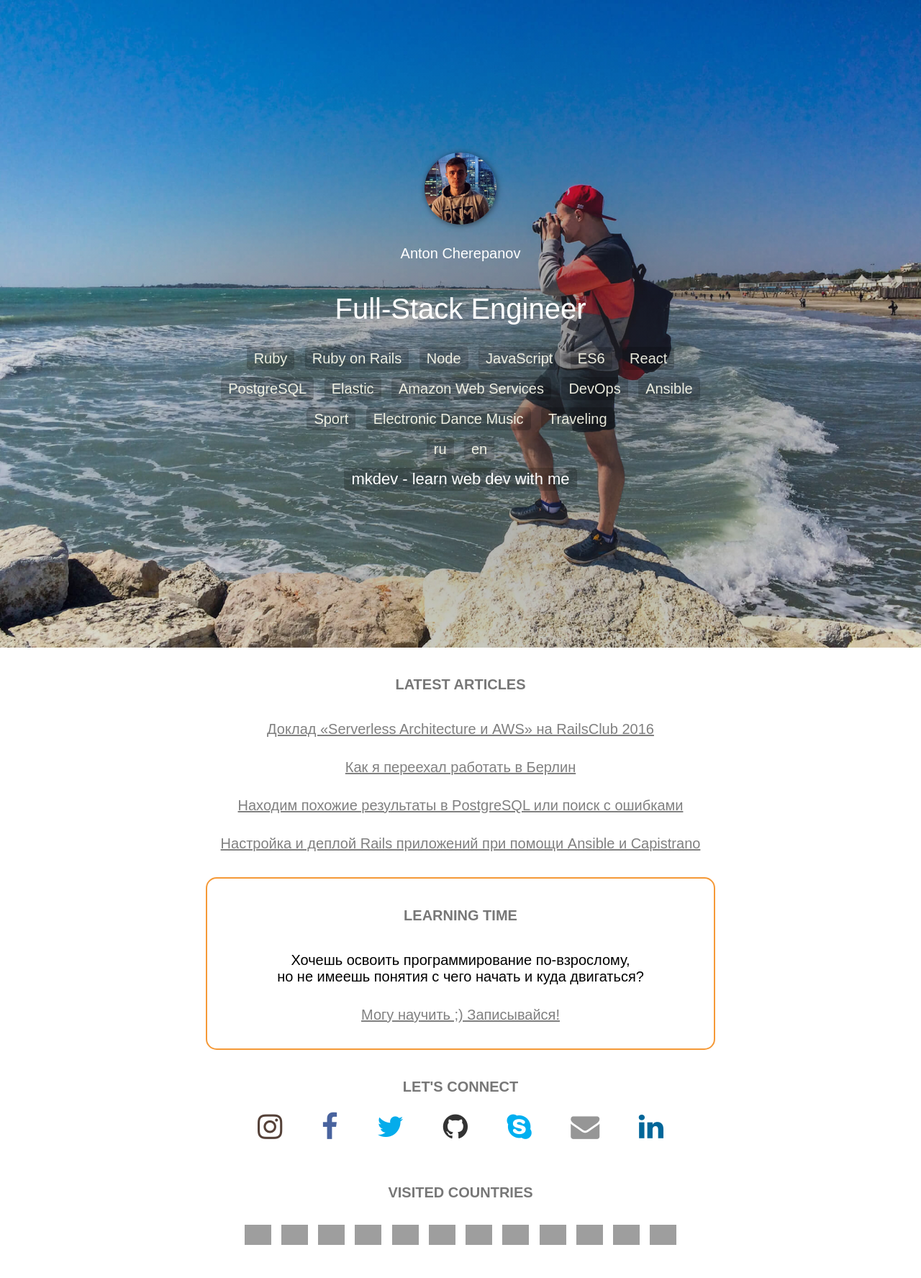
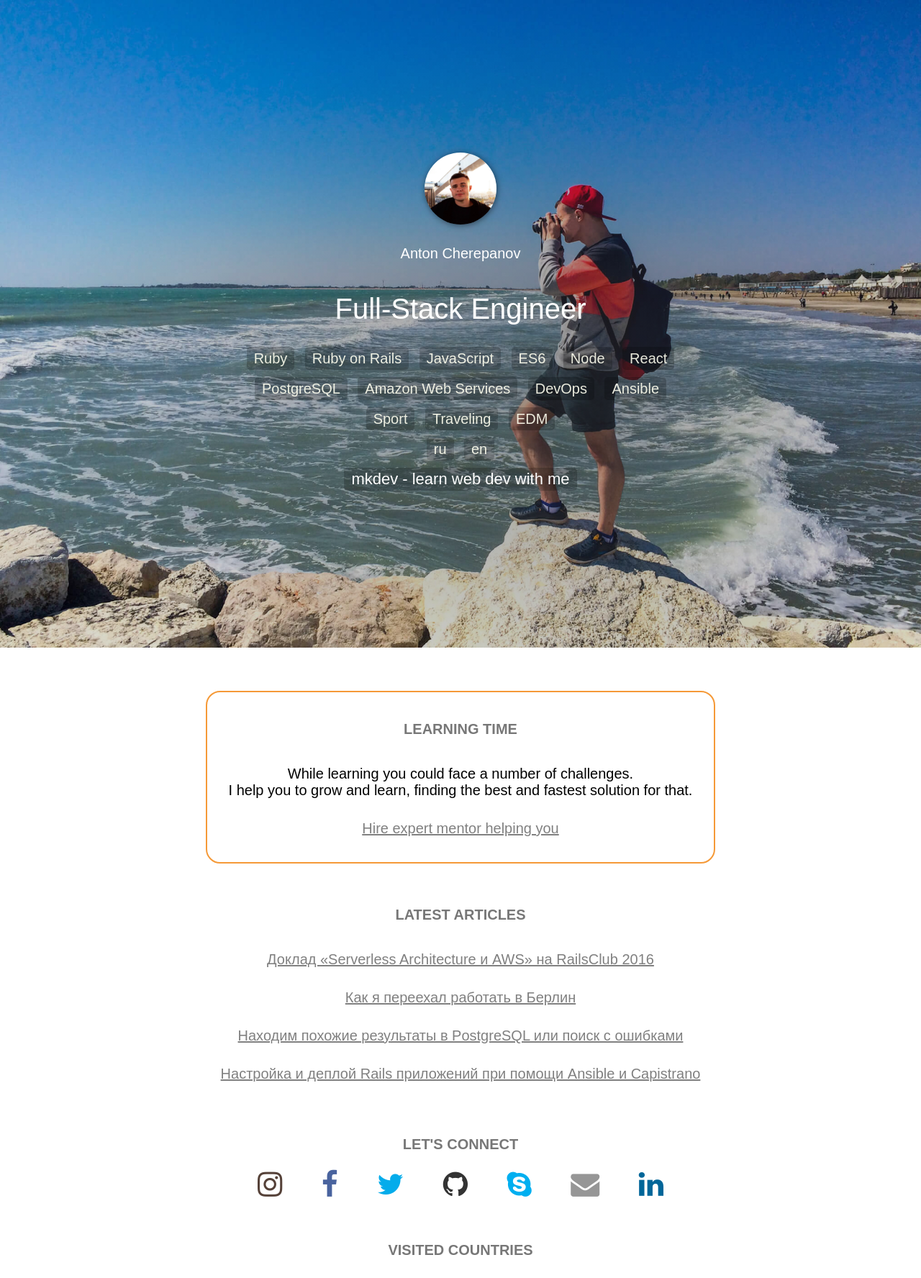
Before and after one commit to davetoxa/davetoxa.github.com, a Jekyll site: the page built from index.html, in a window 1280 px wide, cut to the strip 0-1776 px from the top of the page. Shown: the whole strip at 72% size. Built offline with Jekyll 4.4.1, drawn with Linux system fonts in a browser that asks for light colours; nearby versions of some CDN libraries; Markdown is read by kramdown in place of the engine named in the settings; grey boxes are pictures that could not be loaded.

Commit message:
Small update

```diff
--- a/_includes/intro.html
+++ b/_includes/intro.html
@@ -9,25 +9,24 @@
 				<ul class="tags">
 					<li class="tag">Ruby</li>
 					<li class="tag">Ruby on Rails</li>
-					<li class="tag">Node</li>
 					<li class="tag">JavaScript</li>
 					<li class="tag">ES6</li>
+					<li class="tag">Node</li>
 					<li class="tag">React</li>
 					<br>
 					<li class="tag">PostgreSQL</li>
-					<li class="tag">Elastic</li>
 					<li class="tag">Amazon Web Services</li>
 					<li class="tag">DevOps</li>
 					<li class="tag">Ansible</li>
 					<br>
 					<li class="tag">Sport</li>
-					<li class="tag">Electronic Dance Music</li>
 					<li class="tag">Traveling</li>
+					<li class="tag">EDM</li>
 					<br>
 					<li class="tag">ru</li>
 					<li class="tag">en</li>
 					<br>
-					<li class="tag"><a href="https://mkdev.me/mentors/davetoxa" class="mkdev" target="_blank">mkdev - learn web dev with me</a></li>
+					<li class="tag"><a href="https://mkdev.me/en/mentors/davetoxa" class="mkdev" target="_blank">mkdev - learn web dev with me</a></li>
 				</ul>
 				</div>
 		</div>
--- a/_includes/learn.html
+++ b/_includes/learn.html
@@ -1,6 +1,7 @@
 <div class="section learn">
   <h3>Learning time</h3>
-
-  <p>Хочешь освоить программирование по-взрослому, <br> но не имеешь понятия с чего начать и куда двигаться?</p>
-  <p><a href="https://mkdev.me/mentors/davetoxa" target="_blank">Могу научить ;) Записывайся!</a></p>
+  <p>
+  While learning you could face a number of challenges. <br>I help you to grow and learn, finding the best and fastest solution for that.
+  </p>
+  <p><a href="https://mkdev.me/en/mentors/davetoxa" target="_blank">Hire expert mentor helping you</a></p>
 </div>
--- a/_layouts/default.html
+++ b/_layouts/default.html
@@ -4,8 +4,8 @@
   <body>
     <div class="wrapper">
       {% include intro.html %}
+      {% include learn.html %}
       {% include blog.html %}
-      {% include learn.html %}
       {% include connect.html %}
       {% include map.html %}
       {% include metrica.html %}
--- a/css/main.css
+++ b/css/main.css
@@ -129,15 +129,15 @@ a.mkdev {
 }
 
 .blog {
-	padding: 40px 0 20px 0;
+	padding: 0px 0 20px 0;
 }
 
 .learn {
-	margin: 0 auto;
+	margin: 60px auto;
 	padding: 40px 0px 20px 0px;
 	width: 55%;
 	border: 0.15em #f59937 solid;
-	border-radius: 15px;
+	border-radius: 20px;
 }
 
 .connect {
```
Also changed, not shown: images/avatar.jpg.
